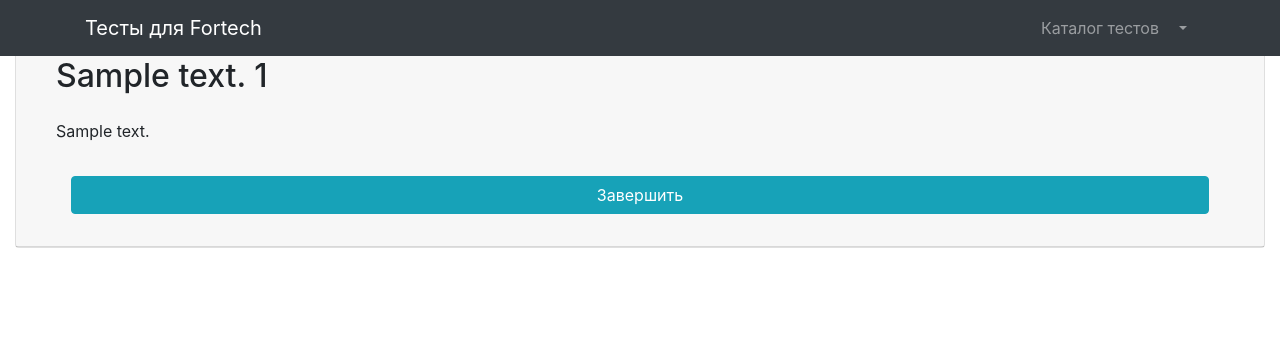
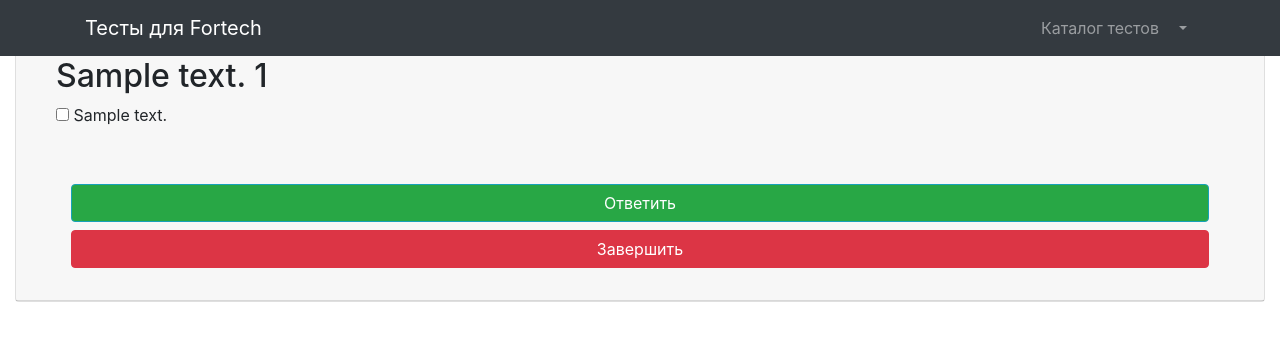
Before and after one commit to OptikRUS/quiz, a Django app: page /catalog/test/1/questions/0/ in a window 1280 px wide. Shown: the top 356 px of the page. Run offline with Django 4.2, Linux system fonts and the light colour scheme; a user stored in the database is signed in; tables that the repository leaves empty hold one stand-in row (values such as "Sample post"); some libraries are stand-ins or nearby versions.

Commit message:
add form-templates

```diff
--- a/mainapp/templates/mainapp/base.html
+++ b/mainapp/templates/mainapp/base.html
@@ -33,7 +33,7 @@
         <div class="collapse navbar-collapse" id="navbarResponsive">
             <ul class="navbar-nav ml-auto">
                 <li class="nav-item">
-                    <a class="nav-link" href="{% url 'catalog' %}">Каталог тестов <i class="fas fa-shopping-bag"></i>
+                    <a class="nav-link" href="{% url 'catalog' %}">Каталог тестов <i class="fas fa-align-justify"></i>
                     </a>
                 </li>
                 {% if user.is_authenticated %}
--- a/mainapp/templates/mainapp/test/question.html
+++ b/mainapp/templates/mainapp/test/question.html
@@ -7,21 +7,46 @@
                 <div class="card-header">
                     <div class="card-body">
                         <div class="table-responsive">
-                        {% if pk != max_page  %}
+                            {% if pk != max_page %}
                                 <h2 class="mt-4">{{ question }} {{ question.pk }}</h2>
+                                <form action="#" method="post" enctype="multipart/form-data">
+                                    {% csrf_token %}
                                     {% for answer in answers %}
-                                <p class="mt-4">{{ answer }}</p>
+                                        <div class="form-row">
+                                            <div class="col-lg-6">
+                                                <div class="form-group">
+                                                    <input type="checkbox" name="" id="">
+                                                    <label for="">{{ answer }}</label>
+                                                </div>
+                                            </div>
+                                        </div>
                                     {% endfor %}
+                                </form>
                                 <div class="col-lg-12" style="margin-top: 33px;">
-                                <a href="{% url 'question' test_id pk %}" class="btn btn-info btn-block">Ответить</a>
+                                    <input href="{% url 'question' test_id pk %}"
+                                           class="btn btn-info btn-block badge-success"
+                                           type="submit" value="Ответить">
+                                    <a href="{% url 'question' test_id pk %}" class="btn btn-info btn-block">
+                                        Дальше
+                                    </a>
                                 </div>
                             {% else %}
                                 <h2 class="mt-4">{{ question }} {{ question.pk }}</h2>
                                 {% for answer in answers %}
-                                <p class="mt-4">{{ answer }}</p>
+                                    <div class="form-row">
+                                        <div class="col-lg-6">
+                                            <div class="form-group">
+                                                <input type="checkbox" name="" id="">
+                                                <label for="">{{ answer }}</label>
+                                            </div>
+                                        </div>
+                                    </div>
                                 {% endfor %}
                                 <div class="col-lg-12" style="margin-top: 33px;">
-                                <a href="#" class="btn btn-info btn-block">Завершить</a>
+                                    <input href="{% url 'question' test_id pk %}"
+                                           class="btn btn-info btn-block badge-success"
+                                           type="submit" value="Ответить">
+                                    <a href="#" class="btn btn-info btn-block btn-danger">Завершить</a>
                                 </div>
                             {% endif %}
                         </div>
--- a/mainapp/views.py
+++ b/mainapp/views.py
@@ -6,7 +6,7 @@ from django.shortcuts import render
 from django.urls import reverse
 
 from mainapp.models import Quiz, QuizCategory
-from quiz.forms import UserRegistrationForm
+from quiz.forms import UserRegistrationForm, QuestionForm
 
 
 def index(request):
```
Also changed, not shown: mainapp/templates/mainapp/tests.html (+6 -1 lines), quiz/forms.py (+8 -0 lines). Lines whose indentation alone changed are shown as unchanged.
